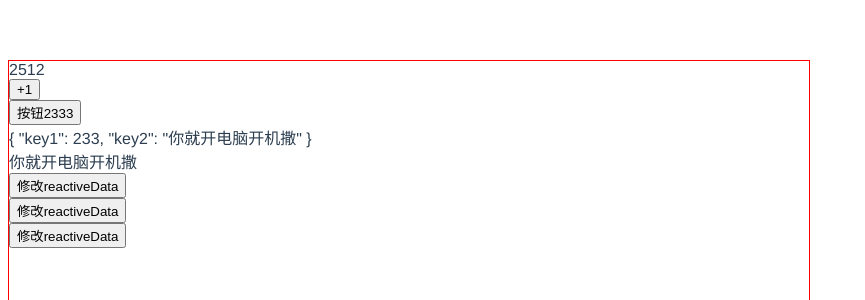
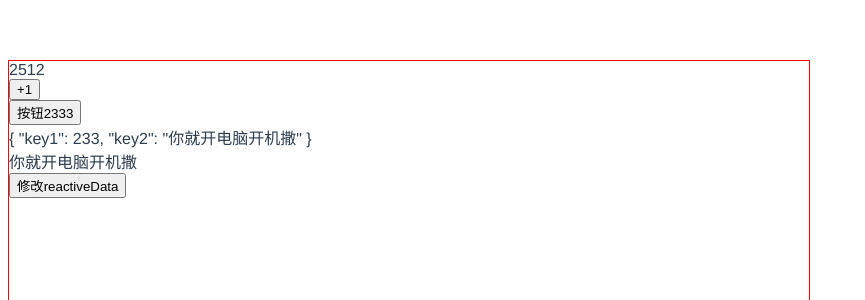
Before and after one commit to LeeDebug/GitTest, a Vue app: page / in a window 1280 px wide. Shown: the top 300 px of the page, without its empty margins (0-865 px from the left). Built offline with nearby package versions, Linux system fonts and the light colour scheme.

Commit message:
test aaa

```diff
--- a/src/App.vue
+++ b/src/App.vue
@@ -11,8 +11,6 @@
     <div class="text">
       {{reactiveData.key2}}
     </div>
-    <button @click="handleEdit()">修改reactiveData</button>
-    <button @click="handleEdit()">修改reactiveData</button>
     <button @click="handleEdit()">修改reactiveData</button>
   </div>
 </template>
```
